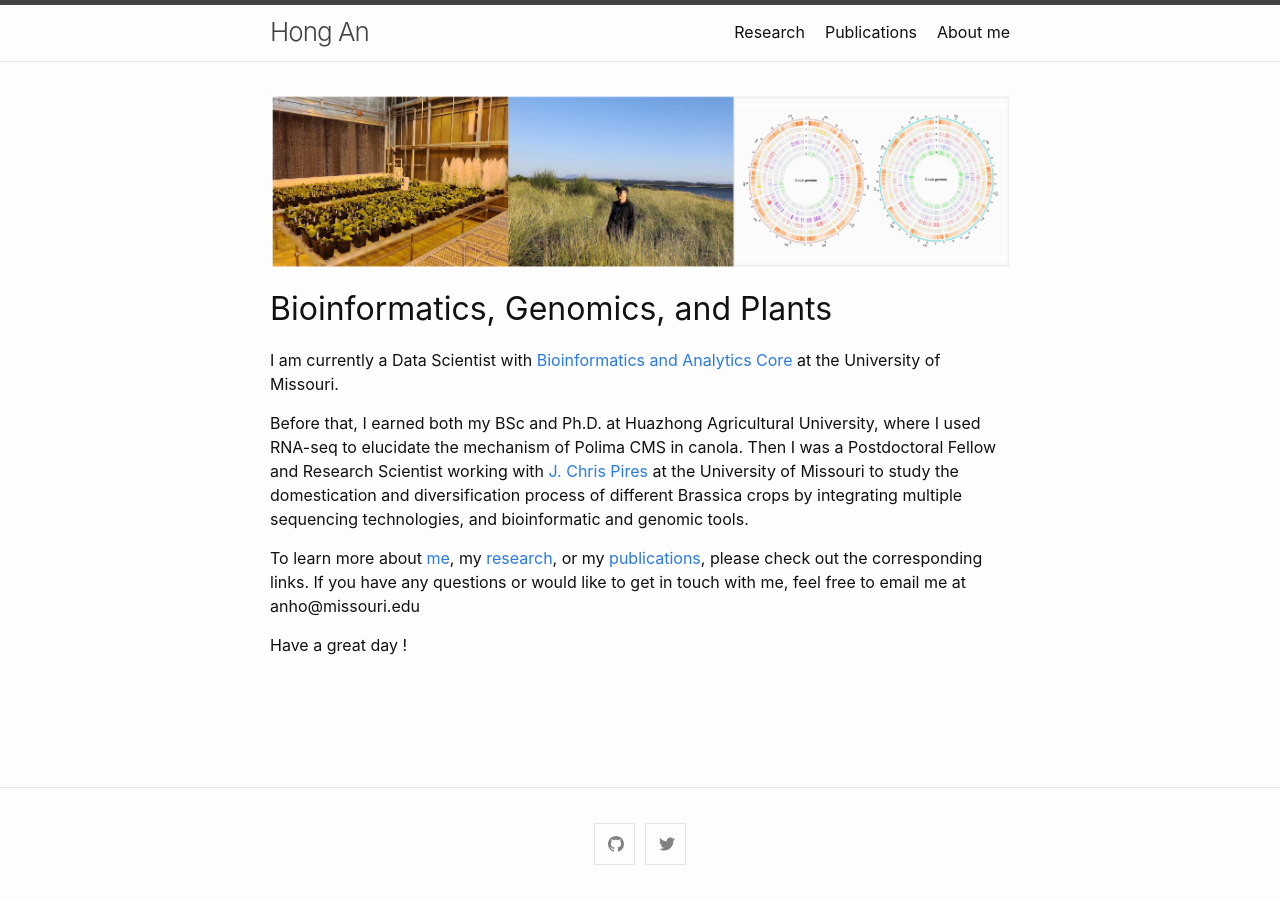
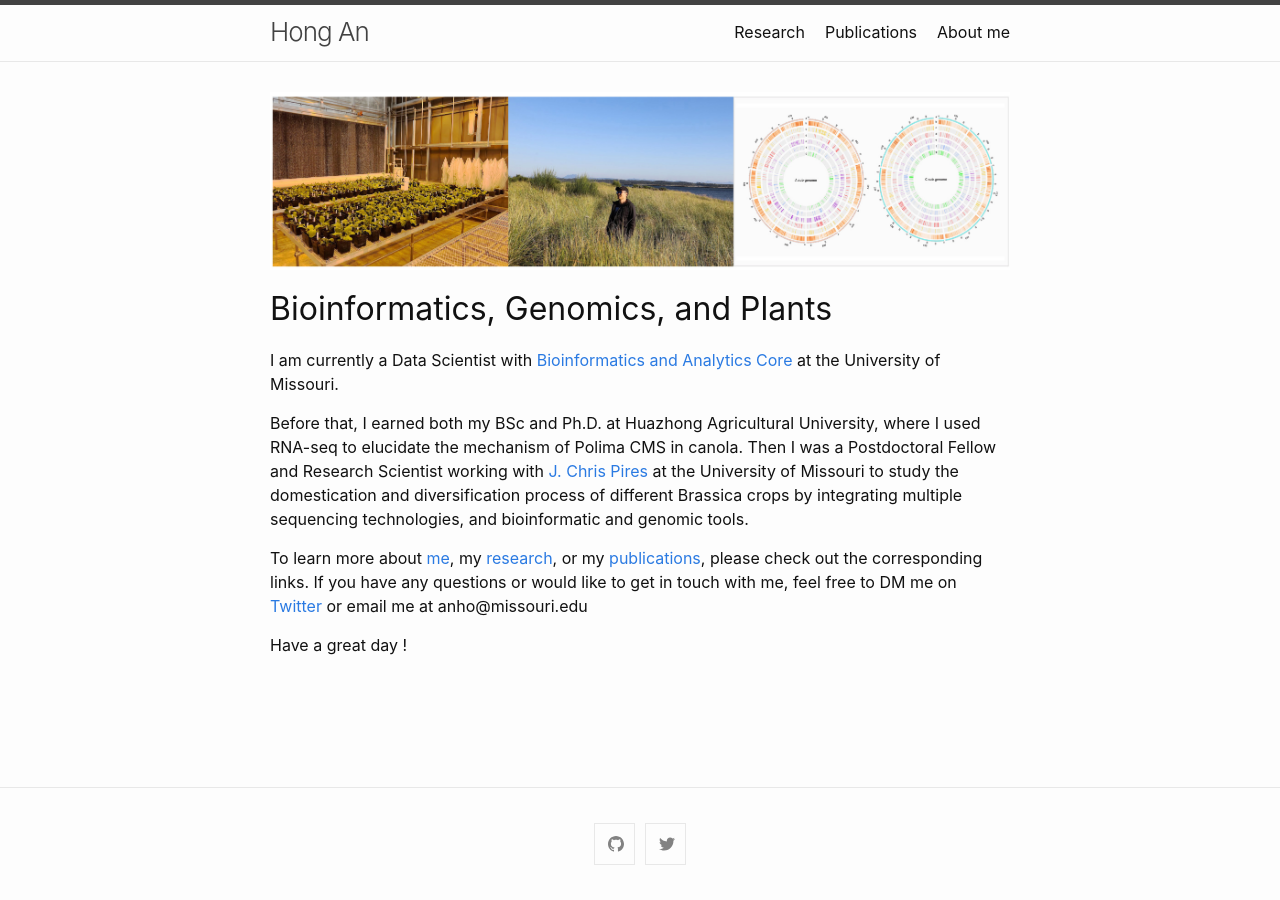
Before and after one commit to anhong11/anhong11.github.io, a Jekyll site: the page built from index.md, in a window 1280 px wide. Built offline with Jekyll 4.4.1, drawn with Linux system fonts in a browser that asks for light colours; our own code applies the rules of GitHub Pages for plain Markdown files.

Commit message:
Update index.md

```diff
--- a/index.md
+++ b/index.md
@@ -6,6 +6,6 @@ I am currently a Data Scientist with [Bioinformatics and Analytics Core](https:/
 
 Before that, I earned both my BSc and Ph.D. at Huazhong Agricultural University, where I used RNA-seq to elucidate the mechanism of Polima CMS in canola. Then I was a Postdoctoral Fellow and Research Scientist working with [J. Chris Pires](https://bondlsc.missouri.edu/person/j-chris-pires/) at the University of Missouri to study the domestication and diversification process of different Brassica crops by integrating multiple sequencing technologies, and bioinformatic and genomic tools.
 
-To learn more about [me](https://anhong11.github.io/About/), my [research](https://anhong11.github.io/Research/), or my [publications](https://anhong11.github.io/Publications/), please check out the corresponding links. If you have any questions or would like to get in touch with me, feel free to email me at anho@missouri.edu
+To learn more about [me](https://anhong11.github.io/About/), my [research](https://anhong11.github.io/Research/), or my [publications](https://anhong11.github.io/Publications/), please check out the corresponding links. If you have any questions or would like to get in touch with me, feel free to DM me on [Twitter](https://twitter.com/Hong_An_) or email me at anho@missouri.edu
 
 Have a great day !
```
